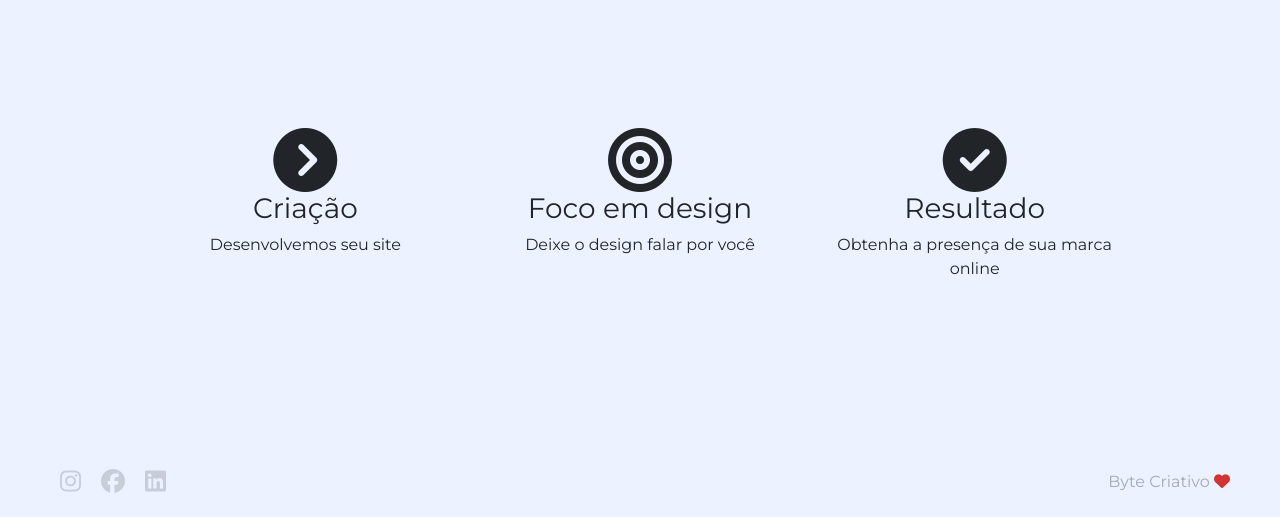
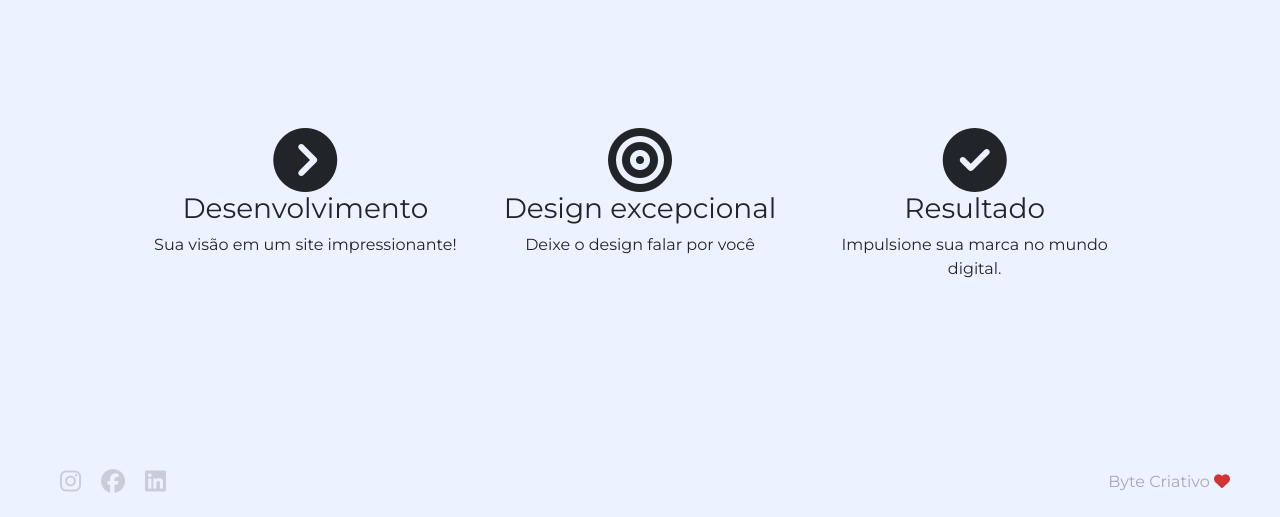
Before and after one commit to Byte-Criativo/website-oficial, a website: page index.html in a window 1280 px wide. Shown: the part 892-1409 px from the top of the page. Drawn offline with nearby package versions, Linux system fonts and the light colour scheme.

Commit message:
Mudança em alguns textos

```diff
--- a/index.html
+++ b/index.html
@@ -43,20 +43,20 @@
       <div class="row">
         <div class="feature-box col-lg-4">
           <i class="icon fa-solid fa-circle-chevron-right fa-4x"></i>
-          <h3 class="h3-home">Criação</h3>
-          <p class="p-home">Desenvolvemos seu site</p>
+          <h3 class="h3-home">Desenvolvimento</h3>
+          <p class="p-home">Sua visão em um site impressionante!</p>
         </div>
 
         <div class="feature-box col-lg-4">
           <i class="icon fa-solid fa-bullseye fa-4x"></i>
-          <h3 class="h3-home">Foco em design</h3>
+          <h3 class="h3-home">Design excepcional</h3>
           <p class="p-home">Deixe o design falar por você</p>
         </div>
 
         <div class="feature-box col-lg-4">
           <i class="icon fa-solid fa-circle-check fa-4x"></i>
           <h3 class="h3-home">Resultado</h3>
-          <p class="p-home">Obtenha a presença de sua marca online</p>
+          <p class="p-home">Impulsione sua marca no mundo digital.</p>
         </div>
       </div>
     </div>
```
